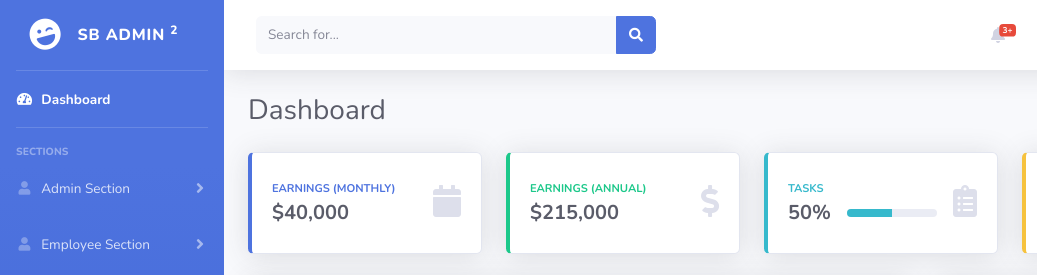
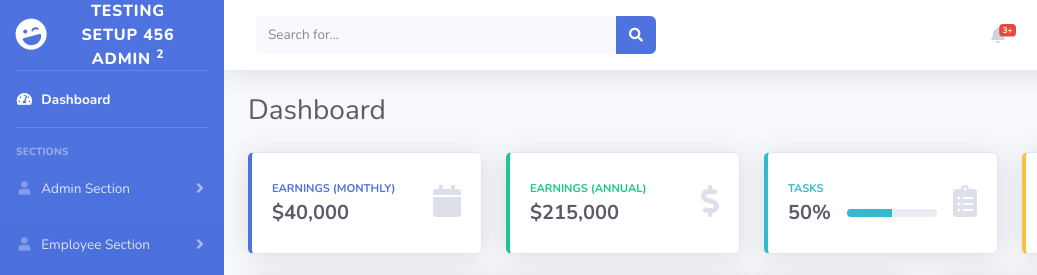
Before and after one commit to APBCResources/platfrom-updated, a website with bundled scripts: page admin-dashboard.html in a window 1280 px wide. Shown: the top 275 px of the page, 0-1037 px from the left. Built offline with nearby package versions, Linux system fonts and the light colour scheme.

Commit message:
Update admin-dashboard.html

```diff
--- a/admin-dashboard.html
+++ b/admin-dashboard.html
@@ -9,7 +9,7 @@
     <meta name="description" content="">
     <meta name="author" content="">
 
-    <title>SB Admin 2 - Admin</title>
+    <title>SB Admin 2 - Dashboard</title>
 
     <!-- Custom fonts for this template-->
     <link href="vendor/fontawesome-free/css/all.min.css" rel="stylesheet" type="text/css">
@@ -35,7 +35,7 @@
                 <div class="sidebar-brand-icon rotate-n-15">
                     <i class="fas fa-laugh-wink"></i>
                 </div>
-                <div class="sidebar-brand-text mx-3">SB Admin <sup>2</sup></div>
+                <div class="sidebar-brand-text mx-3">Testing Setup 456 Admin <sup>2</sup></div>
             </a>
 
             <!-- Divider -->
@@ -47,6 +47,7 @@
                     <i class="fas fa-fw fa-tachometer-alt"></i>
                     <span>Dashboard</span></a>
             </li>
+
 
              <!-- Divider -->
              <hr class="sidebar-divider">
```
